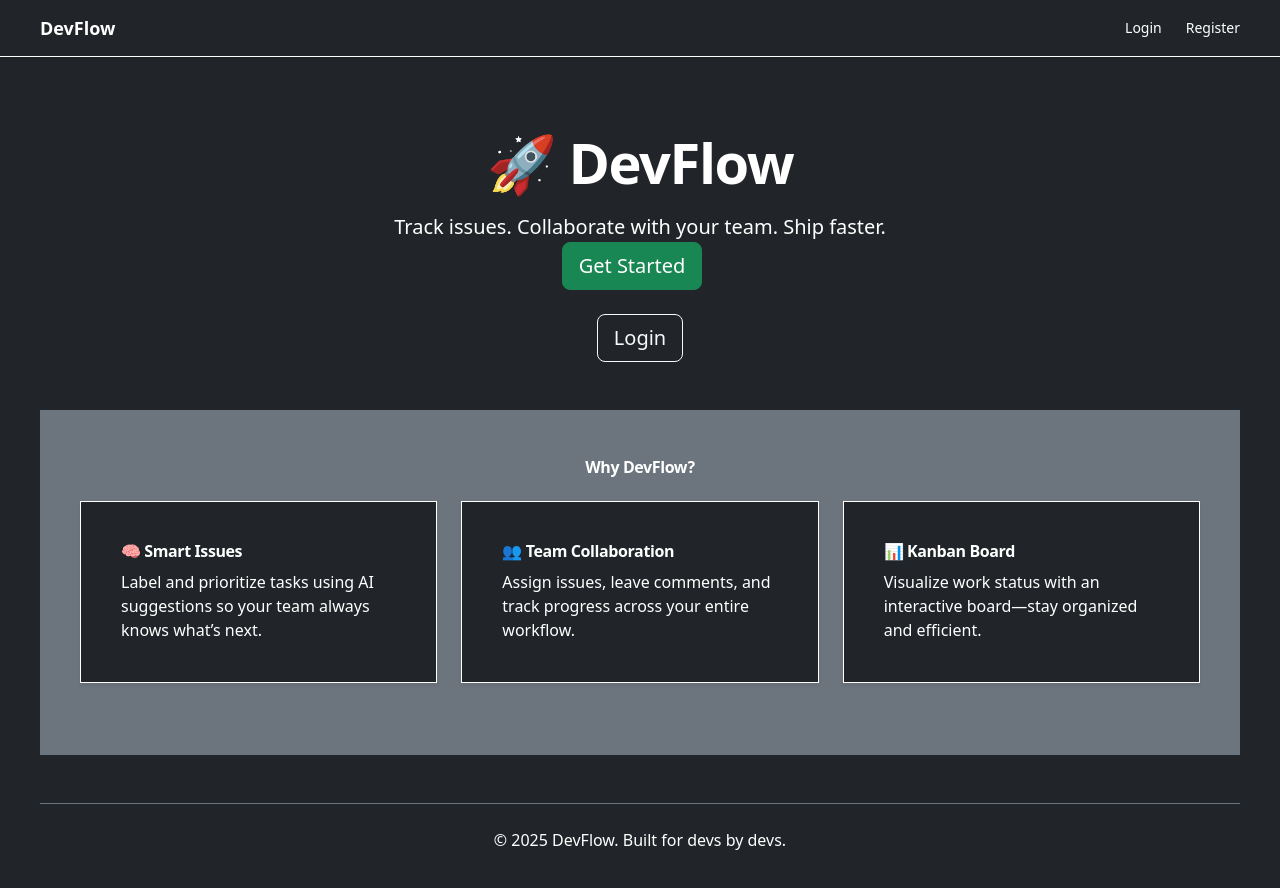
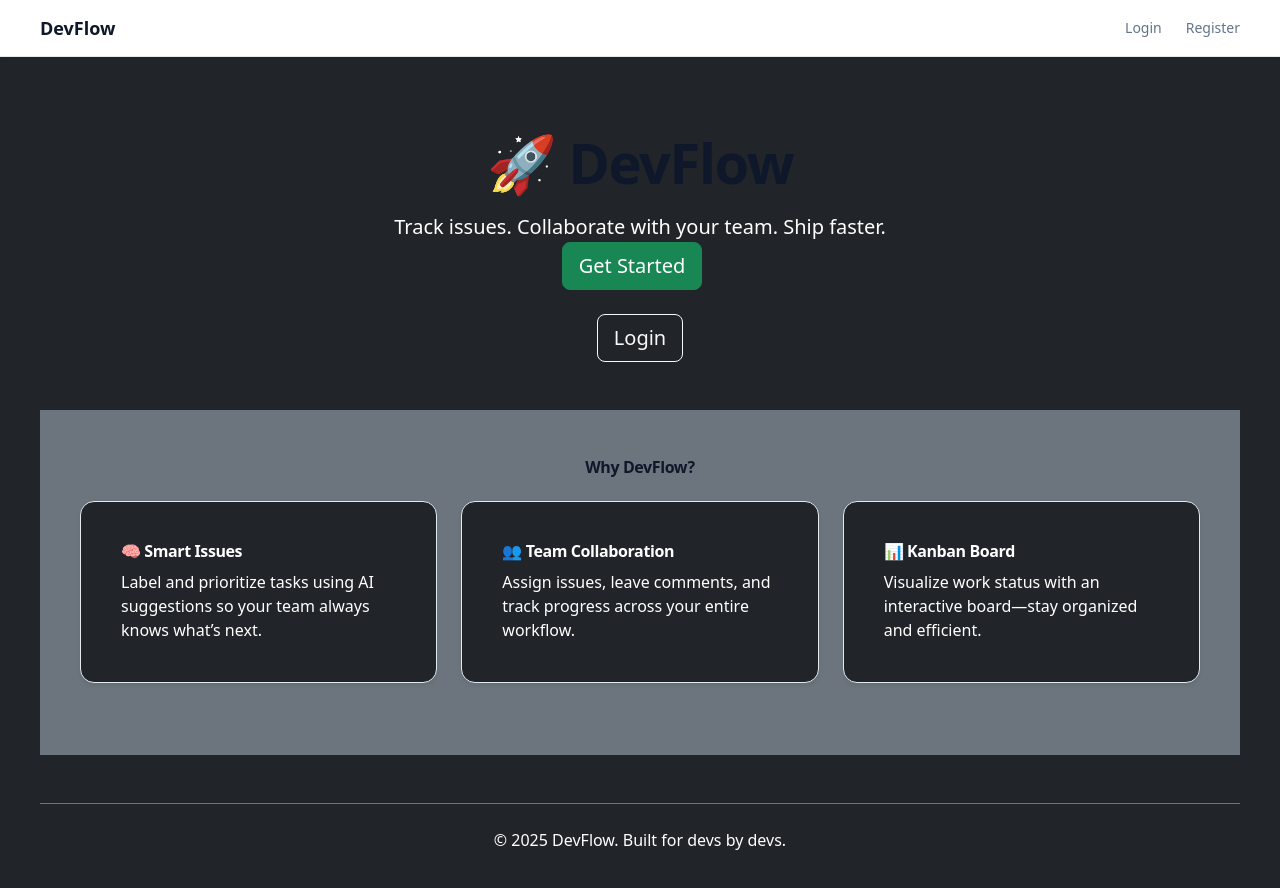
Before and after one commit to jskaran4323/dev-flow, a Vue app in the folder assets/devflow/: page / in a window 1280 px wide. Shown: the top 888 px of the page. Built offline with nearby package versions, Linux system fonts and the light colour scheme; no server answers.

Commit message:
move tokens import above Tailwind directives to satisfy PostCSS rules

```diff
--- a/assets/devflow/src/style.css
+++ b/assets/devflow/src/style.css
@@ -1,9 +1,9 @@
+@import './styles/tokens.css';
+
 @tailwind base;
 @tailwind components;
 @tailwind utilities;
 
-/* Import theme tokens */
-@import './styles/tokens.css';
 
 /* Base layer: minimal global styles */
 @layer base {
```
